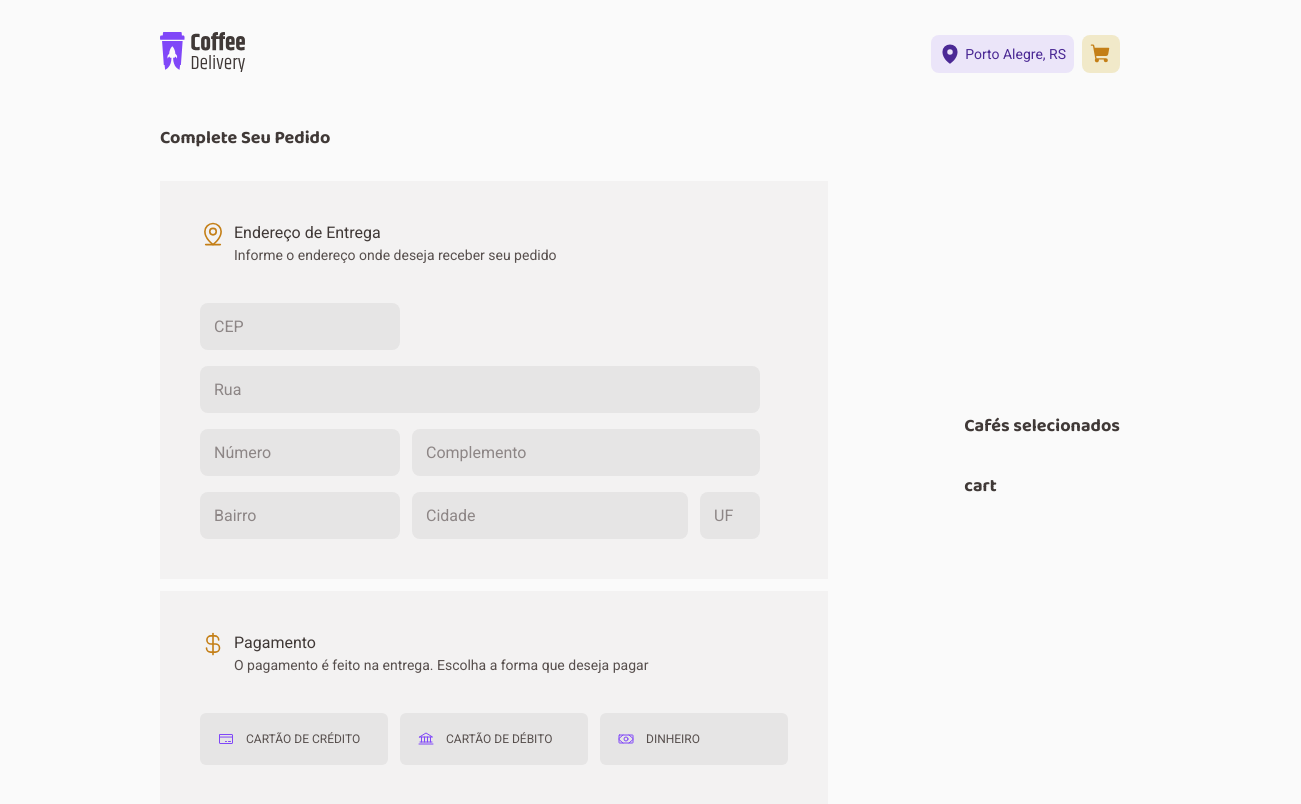
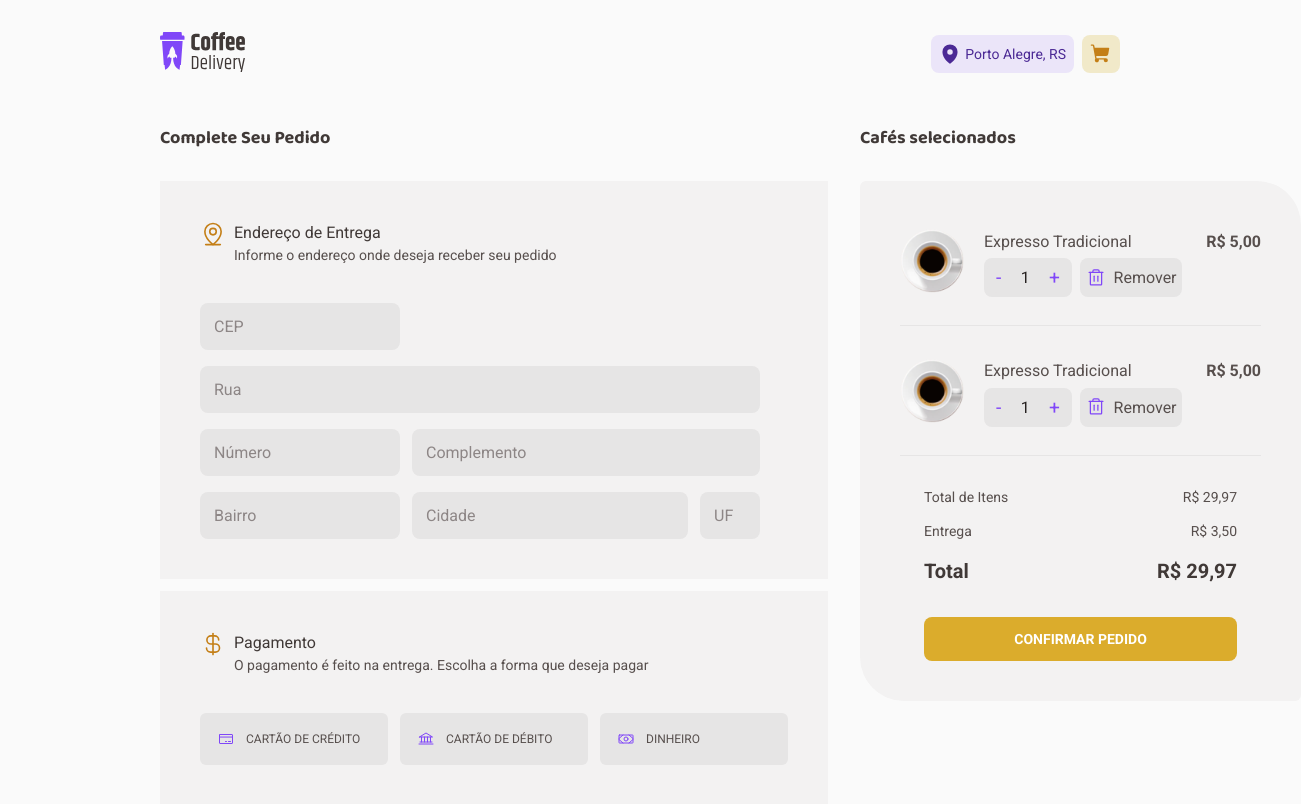
Before and after one commit to SidneyRoberto9/coffee-delivery, a React (Vite) app: page /checkout in a window 1280 px wide. Shown: the whole page, 1301 px wide, since content can reach past the window. Built offline with nearby package versions, Linux system fonts and the light colour scheme.

Commit message:
💄 style(Finish style in Checkout):

```diff
--- a/src/Components/Coffee/index.tsx
+++ b/src/Components/Coffee/index.tsx
@@ -2,8 +2,12 @@ import { Taste } from "../../@types/menu";
 
 interface CoffeeProps {
   taste: Taste
+  width?: number
+  height?: number
 }
 
-export function Coffee({ taste }: CoffeeProps) {
-  return <img src={`/coffee/${taste}.svg`} alt="" />
+export function Coffee({ taste, width = 100, height = 100 }: CoffeeProps) {
+  return (
+    <img src={`/coffee/${taste}.svg`} alt="" width={width} height={height} />
+  )
 }
--- /dev/null
+++ b/src/pages/Checkout/components/Card/index.tsx
@@ -0,0 +1,52 @@
+import { Trash } from "phosphor-react";
+import { useState } from "react";
+
+import { Coffee } from "../../../../Components/Coffee";
+import { StepperButton } from "../../../Home/components/Card/styles";
+import { CardContainer, RemoveButton, Stepper } from "./styles";
+
+export function Card() {
+  const [quantity, setQuantity] = useState<number>(1)
+
+  function handlePlusQuantity() {
+    setQuantity((prev) => prev + 1)
+  }
+
+  function handleMinusQuantity() {
+    setQuantity((prev) => (prev != 1 ? prev - 1 : prev))
+  }
+
+  return (
+    <CardContainer>
+      <div>
+        <Coffee taste="Expresso" width={64} height={64} />
+
+        <article>
+          <p>Expresso Tradicional</p>
+          <div>
+            <Stepper>
+              <StepperButton model="decrement" onClick={handleMinusQuantity}>
+                -
+              </StepperButton>
+              <input type="number" value={quantity} readOnly />
+              <StepperButton model="increment" onClick={handlePlusQuantity}>
+                +
+              </StepperButton>
+            </Stepper>
+
+            <RemoveButton>
+              <Trash size={20} />
+              <p>Remover</p>
+            </RemoveButton>
+          </div>
+        </article>
+      </div>
+
+      <footer>
+        <span>
+          R$ <p>5,00</p>
+        </span>
+      </footer>
+    </CardContainer>
+  )
+}
--- /dev/null
+++ b/src/pages/Checkout/components/Card/styles.ts
@@ -0,0 +1,140 @@
+import styled from "styled-components";
+
+export const CardContainer = styled.div`
+  display: flex;
+  flex-direction: row;
+  align-items: center;
+  justify-content: flex-start;
+  gap: 1.5rem;
+
+  padding: 0 0 1.5rem 0;
+  border-bottom: 1px solid ${({ theme }) => theme['gray-400']};
+
+  & + & {
+    padding-top: 1.5rem;
+  }
+
+  div:first-child {
+    display: flex;
+    flex-direction: row;
+    align-items: center;
+    justify-content: flex-start;
+    gap: 1.25rem;
+    padding: 0.25rem 0;
+
+    article {
+      display: flex;
+      flex-direction: column;
+
+      p {
+        padding: 0.25rem 0;
+        font-weight: 400;
+        font-size: 1rem;
+        line-height: 1.6;
+      }
+
+      div {
+        display: flex;
+        flex-direction: row;
+        gap: 0.5rem;
+      }
+    }
+  }
+
+  footer {
+    margin-top: -2.5rem;
+    span {
+      display: flex;
+      flex-direction: row;
+
+      font-weight: 700;
+      font-size: 1rem;
+      text-align: right;
+      p {
+        text-indent: 0.25rem;
+      }
+    }
+  }
+`
+
+export const Stepper = styled.div`
+  display: flex;
+  width: 5.5rem;
+  border-radius: 8px;
+
+  background-color: ${({ theme }) => theme['gray-400']};
+
+  input {
+    width: 100%;
+    outline: 0;
+    text-align: center;
+    border: none;
+
+    background-color: ${({ theme }) => theme['gray-400']};
+    color: ${({ theme }) => theme['gray-900']};
+
+    &::-webkit-outer-spin-button,
+    &::-webkit-inner-spin-button {
+      -webkit-appearance: none;
+      margin: 0;
+    }
+  }
+`
+
+interface StepperButtonProps {
+  model: 'increment' | 'decrement'
+}
+
+export const StepperButton = styled.button<StepperButtonProps>`
+  border: none;
+  cursor: pointer;
+  font-size: 1.2rem;
+  text-align: center;
+  transition: color 200ms;
+
+  padding: ${({ model }) =>
+    model === 'decrement'
+      ? `0.25rem 0.025rem 0.25rem 0.75rem`
+      : `0.25rem 0.75rem 0.25rem 0.025rem`};
+  border-radius: ${({ model }) =>
+    model === 'decrement' ? `45px 0 0 45px` : `0 45px 45px 0`};
+
+  background-color: ${({ theme }) => theme['gray-400']};
+  color: ${({ theme }) => theme['purple-300']};
+
+  &:hover {
+    color: ${({ theme }) => theme['purple-500']};
+  }
+
+  &:focus {
+    outline: none;
+    border: none;
+    box-shadow: none;
+  }
+`
+
+export const RemoveButton = styled.button`
+  display: flex;
+  align-items: center;
+  justify-content: flex-start;
+  gap: 0.5rem;
+  padding: 0 0.35rem;
+  border-radius: 8px;
+
+  border: none;
+  outline: none;
+  cursor: pointer;
+  color: ${({ theme }) => theme['purple-300']};
+  background-color: ${({ theme }) => theme['gray-400']};
+  transition: background-color 200ms;
+
+  p {
+    font-size: 0.75rem;
+    line-height: 1.4;
+    color: ${({ theme }) => theme['gray-700']};
+  }
+
+  &:hover {
+    background-color: ${({ theme }) => theme['gray-500']};
+  }
+`
--- a/src/pages/Checkout/components/Cart/index.tsx
+++ b/src/pages/Checkout/components/Cart/index.tsx
@@ -1,9 +1,36 @@
-import { CartContainer } from "./styles";
+import { Card } from "../Card";
+import { CartContainer, ConfirmButton, TotalItens } from "./styles";
 
 export function Cart() {
   return (
     <CartContainer>
-      <h1>cart</h1>
+      <Card />
+      <Card />
+
+      <TotalItens>
+        <span>
+          <p>Total de Itens</p>
+          <p>
+            R$ <ins>29,97</ins>
+          </p>
+        </span>
+        <span>
+          <p>Entrega</p>
+          <p>
+            R$ <ins>3,50</ins>
+          </p>
+        </span>
+        <span>
+          <strong>Total </strong>
+          <strong>
+            R$ <strong>29,97</strong>
+          </strong>
+        </span>
+      </TotalItens>
+
+      <ConfirmButton>
+        <button>confirmar pedido</button>
+      </ConfirmButton>
     </CartContainer>
   )
 }
--- a/src/pages/Checkout/components/Cart/styles.ts
+++ b/src/pages/Checkout/components/Cart/styles.ts
@@ -1,3 +1,68 @@
 import styled from "styled-components";
 
-export const CartContainer = styled.div``
+export const CartContainer = styled.div`
+  padding: 2.5rem;
+  background-color: ${({ theme }) => theme['gray-200']};
+  border-radius: 6px 44px;
+`
+
+export const TotalItens = styled.div`
+  display: flex;
+  flex-direction: column;
+  padding: 1.5rem;
+
+  span {
+    display: flex;
+    flex-direction: row;
+    justify-content: space-between;
+    padding: 0.375rem 0;
+
+    ins {
+      text-decoration: none;
+    }
+
+    p,
+    ins {
+      font-weight: 400;
+      font-size: 0.875rem;
+      line-height: 1.6;
+      color: ${({ theme }) => theme['gray-700']};
+    }
+
+    strong {
+      font-weight: 700;
+      font-size: 1.25rem;
+      line-height: 1.6;
+      color: ${({ theme }) => theme['gray-800']};
+    }
+  }
+`
+
+export const ConfirmButton = styled.div`
+  padding: 0 1.5rem;
+
+  button {
+    display: flex;
+    align-items: center;
+    justify-content: center;
+
+    background-color: ${({ theme }) => theme['yellow-300']};
+    color: ${({ theme }) => theme.white};
+
+    width: 100%;
+    padding: 0.875rem 0;
+    border: none;
+    border-radius: 8px;
+    outline: none;
+    transition: background-color 200ms;
+
+    text-transform: uppercase;
+    font-weight: 700;
+    font-size: 0.875rem;
+    cursor: pointer;
+
+    &:hover {
+      background-color: ${({ theme }) => theme['yellow-500']};
+    }
+  }
+`
--- a/src/pages/Checkout/index.tsx
+++ b/src/pages/Checkout/index.tsx
@@ -12,10 +12,10 @@ export function Checkout() {
         <Payment />
       </main>
 
-      <span>
+      <footer>
         <h1>Cafés selecionados</h1>
         <Cart />
-      </span>
+      </footer>
     </CheckoutContainer>
   )
 }
--- a/src/pages/Checkout/styles.ts
+++ b/src/pages/Checkout/styles.ts
@@ -6,12 +6,15 @@ export const CheckoutContainer = styled.div`
   max-width: calc(100% - 20rem);
 
   display: flex;
-  align-items: center;
+  align-items: flex-start;
   justify-content: space-between;
+  gap: 2rem;
 
-  main {
+  main,
+  footer {
     display: flex;
     flex-direction: column;
+
     gap: 0.75rem;
   }
 
```
